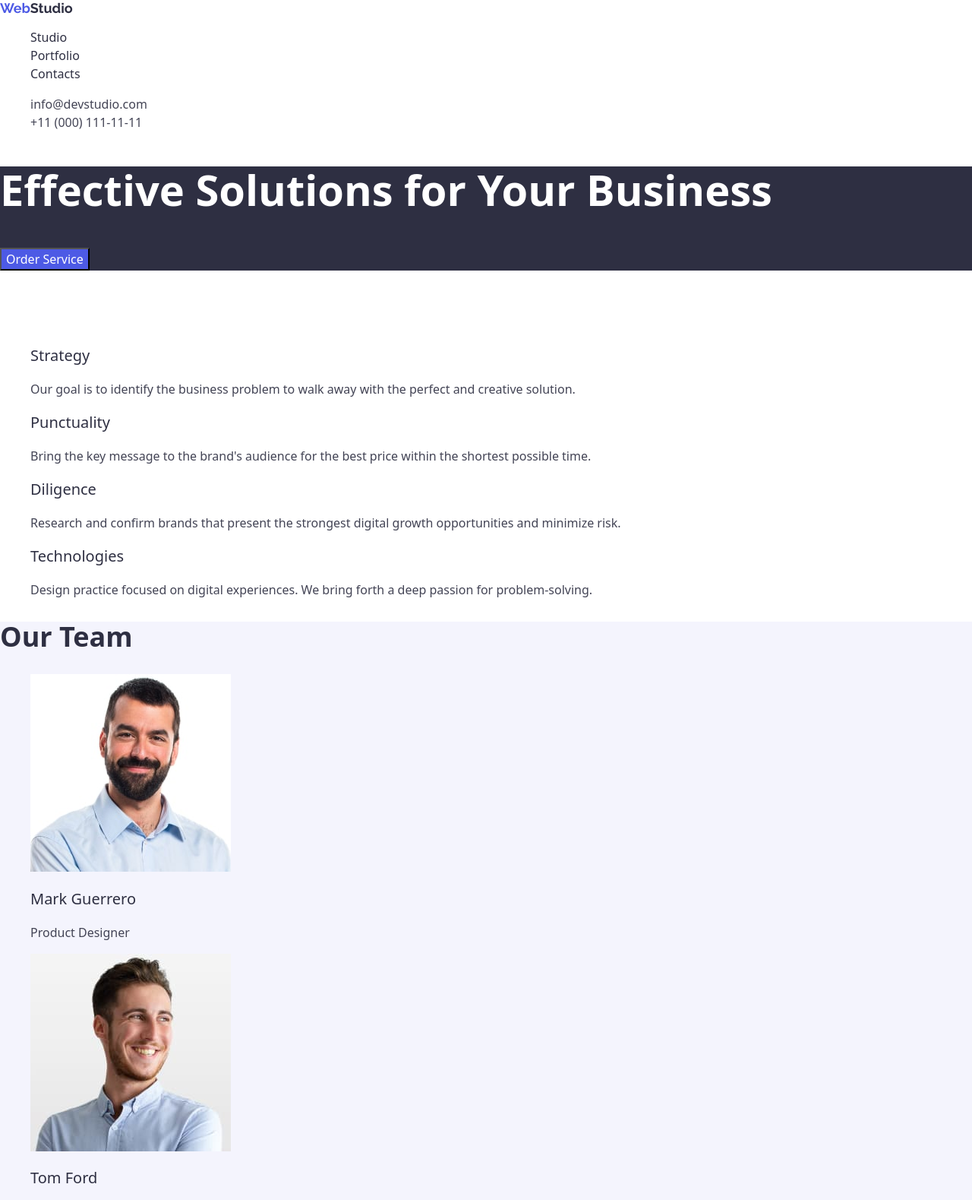
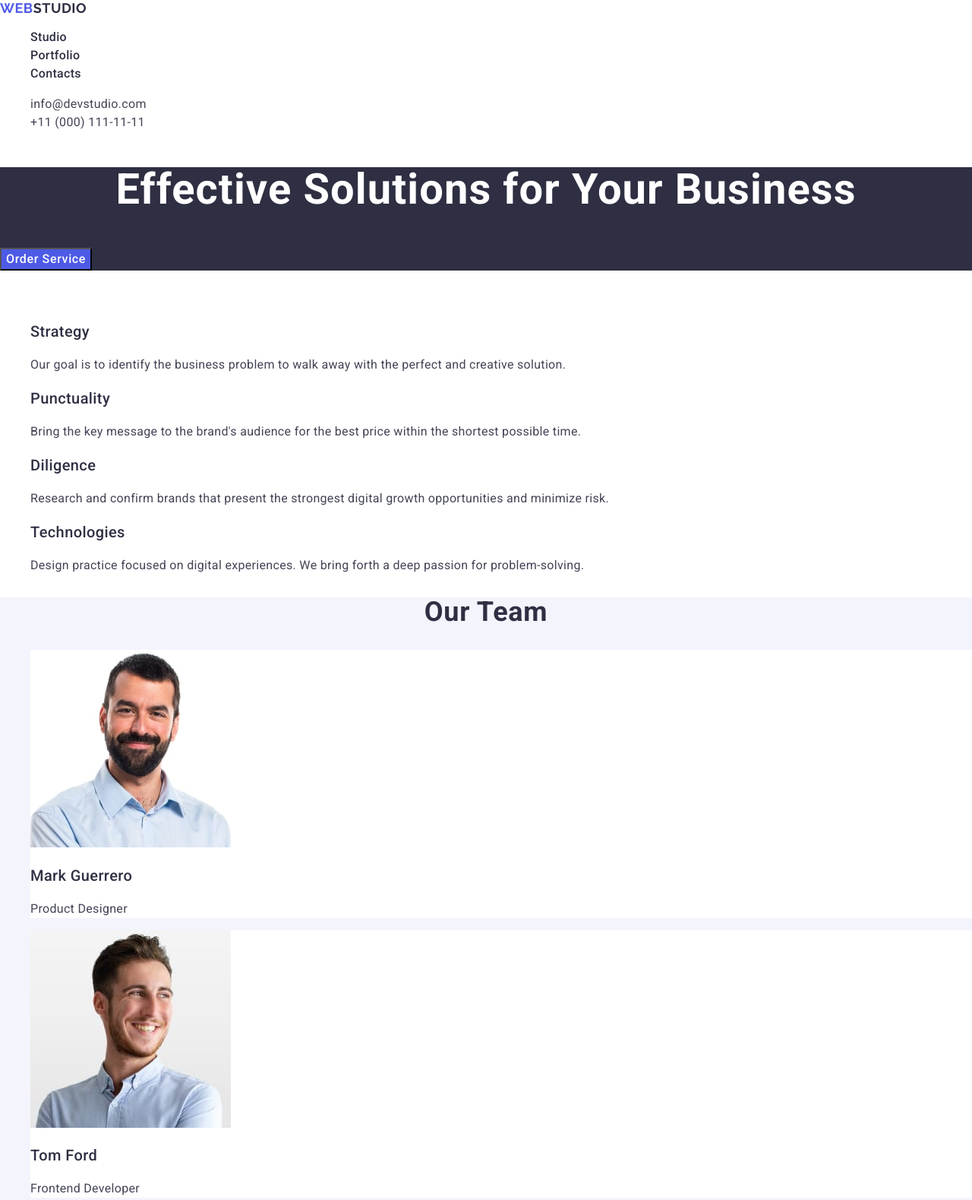
Before and after one commit to oleksiikorolenko/goit-markup-hw-02, a plain HTML site: page index.html in a window 1280 px wide. Shown: the top 1579 px of the page at 76% size. Drawn offline with nearby package versions, Linux system fonts and the light colour scheme.

Commit message:
update html and css files

```diff
--- a/css/styles.css
+++ b/css/styles.css
@@ -1,21 +1,24 @@
 body{
-    font-family: "Roboto", "Raleway" sans-serif;
-    color: #2E2F42;
+    font-family: "Roboto", sans-serif;
+    color: #434455;
+    background-color: #FFFFFF;
 }
 
 
 
 .header-logo{
-    color: #2E2F42;
+    color: #4D5AE5;
     font-family: "Raleway", sans-serif;
     font-size: 18px;
     font-weight: 700;
-    line-height: 21px;
+    line-height: 1.17;
+    letter-spacing: 0.03em;
     text-decoration: none;
+    text-transform: uppercase;
 }
 
 .half-logo{
-    color: #4D5AE5;
+    color: #2E2F42;
 }
 .page-links{
     list-style-type: none;
@@ -26,68 +29,86 @@ body{
     font-weight: 500;
     line-height: 24px;
     text-decoration: none;
+    letter-spacing: 0.02em;
 }
 .page-links .link:hover,
 .page-links .link:focus{
     color: #404BBF;
 }
 
-.address-links{
-    list-style-type: none;
-    font-style: normal;
-}
+
+
 .address-links .link{
     color: #434455;
     font-size: 16px;
     font-weight: 400;
     line-height: 24px;
+    letter-spacing: 0.02em;
     text-decoration: none;
 }
 .address-links .link:hover,
 .address-links .link:focus{
     color: #404BBF;
 }
+.address-links{
+    font-style: normal;
+}
+.contacts-list{
+    list-style-type: none;
+}
 .hero{
     background-color: #2E2F42;
 }
-h1{
+.hero-title{
     color: #FFFFFF;
     font-weight: 700;
     font-size: 56px;
-    line-height: 60px;
+    line-height: 1.07;
+    text-align: center;
+    letter-spacing: 0.02em;
 }
 
-button{
+.page-button{
     color: #FFFFFF;
     background-color: #4D5AE5;
+    font-family: "Roboto" sans-serif;
     font-weight: 500;
     font-size: 16px;
     line-height: 24px;
+    letter-spacing: 0.04em;
     cursor: pointer;
 }
-button:hover,
-button:focus{
+.page-button:hover,
+.page-button:focus{
     background-color: #404BBF;
 }
 
-h2{
+.title{
     color: #2E2F42;
         font-weight: 700;
         font-size: 36px;
-        line-height: 40px;
+        line-height: 1.11;
+        text-align: center;
+        letter-spacing: 0.02em;
+        text-transform: capitalize;
 }
-h3{
+.list-item{
+    background-color: #FFFFFF;
+}
+.list-titles{
 color: #2E2F42;
     font-weight: 500;
     font-size: 20px;
     line-height: 24px;
+    letter-spacing: 0.02em;
 
 }
-p{
+.list-text{
     color: #434455;
         font-weight: 400;
         font-size: 16px;
         line-height: 24px;
+        letter-spacing: 0.02em;
 
 }
 .values-title{
@@ -109,16 +130,22 @@ p{
     background-color: #2E2F42;
 }
 .footer-logo{
-    color: #F4F4FD;
+    color: #4d5ae5;
         font-family: "Raleway", sans-serif;
         font-size: 18px;
         font-weight: 700;
-        line-height: 21px;
+        line-height: 1.17;
+        letter-spacing: 0.03em;
+        text-transform: uppercase;
         text-decoration: none;
+}
+.footer-half-logo{
+    color: #f4f4fd;
 }
 .footer-text{
 color: #F4F4FD;
     font-weight: 400;
     font-size: 16px;
     line-height: 24px;
+    letter-spacing: 0.02em;
 }
--- a/index.html
+++ b/index.html
@@ -23,16 +23,16 @@
     <header>
       <nav>
         <a class="header-logo" href="/"
-          ><span class="half-logo">Web</span>Studio</a
+          >Web<span class="half-logo">Studio</span></a
         >
         <ul class="page-links">
-          <li><a class="link" href="">Studio</a></li>
+          <li><a class="link" href="./index.html">Studio</a></li>
           <li><a class="link" href="">Portfolio</a></li>
           <li><a class="link" href="">Contacts</a></li>
         </ul>
       </nav>
-      <address>
-        <ul class="address-links">
+      <address class="address-links">
+        <ul class="contacts-list">
           <li>
             <a class="link" href="mailto:info@devstudio.com"
               >info@devstudio.com</a
@@ -46,36 +46,36 @@
     </header>
     <main>
       <section class="hero">
-        <h1>Effective Solutions for Your Business</h1>
-        <button type="button">Order Service</button>
+        <h1 class="hero-title">Effective Solutions for Your Business</h1>
+        <button class="page-button" type="button">Order Service</button>
       </section>
       <section>
         <h2 class="values-title">Values</h2>
         <ul class="values-list">
           <li>
-            <h3>Strategy</h3>
-            <p>
+            <h3 class="list-titles">Strategy</h3>
+            <p class="list-text">
               Our goal is to identify the business problem to walk away with the
               perfect and creative solution.
             </p>
           </li>
           <li>
-            <h3>Punctuality</h3>
-            <p>
+            <h3 class="list-titles">Punctuality</h3>
+            <p class="list-text">
               Bring the key message to the brand's audience for the best price
               within the shortest possible time.
             </p>
           </li>
           <li>
-            <h3>Diligence</h3>
-            <p>
+            <h3 class="list-titles">Diligence</h3>
+            <p class="list-text">
               Research and confirm brands that present the strongest digital
               growth opportunities and minimize risk.
             </p>
           </li>
           <li>
-            <h3>Technologies</h3>
-            <p>
+            <h3 class="list-titles">Technologies</h3>
+            <p class="list-text">
               Design practice focused on digital experiences. We bring forth a
               deep passion for problem-solving.
             </p>
@@ -83,52 +83,52 @@
         </ul>
       </section>
       <section class="team">
-        <h2>Our Team</h2>
+        <h2 class="title">Our Team</h2>
         <ul class="team-list">
-          <li>
+          <li class="list-item">
             <img
               src="./images/img-3-min.jpg"
               alt="Mark Guerrero"
               width="264"
               height="260"
             />
-            <h3>Mark Guerrero</h3>
-            <p>Product Designer</p>
+            <h3 class="list-titles">Mark Guerrero</h3>
+            <p class="list-text">Product Designer</p>
           </li>
-          <li>
+          <li class="list-item">
             <img
               src="./images/img-2-min.jpg"
               alt="Tom Ford"
               width="264"
               height="260"
             />
-            <h3>Tom Ford</h3>
-            <p>Frontend Developer</p>
+            <h3 class="list-titles">Tom Ford</h3>
+            <p class="list-text">Frontend Developer</p>
           </li>
-          <li>
+          <li class="list-item">
             <img
               src="./images/img-1-min.jpg"
               alt="Camila Garcia"
               width="264"
               height="260"
             />
-            <h3>Camila Garcia</h3>
-            <p>Marketing</p>
+            <h3 class="list-titles">Camila Garcia</h3>
+            <p class="list-text">Marketing</p>
           </li>
-          <li>
+          <li class="list-item">
             <img
               src="./images/img-min.jpg"
               alt="Daniel Wilson"
               width="264"
               height="260"
             />
-            <h3>Daniel Wilson</h3>
-            <p>UI Designer</p>
+            <h3 class="list-titles">Daniel Wilson</h3>
+            <p class="list-text">UI Designer</p>
           </li>
         </ul>
       </section>
       <section>
-        <h2>Our Portfolio</h2>
+        <h2 class="title">Our Portfolio</h2>
         <ul class="works-list">
           <li>
             <img
@@ -137,8 +137,8 @@
               width="360"
               height="300"
             />
-            <h3>Banking App</h3>
-            <p>App</p>
+            <h3 class="list-titles">Banking App</h3>
+            <p class="list-text">App</p>
           </li>
           <li>
             <img
@@ -147,8 +147,8 @@
               width="360"
               height="300"
             />
-            <h3>Cashless Payment</h3>
-            <p>Marketing</p>
+            <h3 class="list-titles">Cashless Payment</h3>
+            <p class="list-text">Marketing</p>
           </li>
           <li>
             <img
@@ -157,8 +157,8 @@
               width="360"
               height="300"
             />
-            <h3>Meditation App</h3>
-            <p>App</p>
+            <h3 class="list-titles">Meditation App</h3>
+            <p class="list-text">App</p>
           </li>
           <li>
             <img
@@ -167,8 +167,8 @@
               width="360"
               height="300"
             />
-            <h3>Taxi Service</h3>
-            <p>Marketing</p>
+            <h3 class="list-titles">Taxi Service</h3>
+            <p class="list-text">Marketing</p>
           </li>
           <li>
             <img
@@ -177,8 +177,8 @@
               width="360"
               height="300"
             />
-            <h3>Screen Illustrations</h3>
-            <p>Design</p>
+            <h3 class="list-titles">Screen Illustrations</h3>
+            <p class="list-text">Design</p>
           </li>
           <li>
             <img
@@ -187,15 +187,15 @@
               width="360"
               height="300"
             />
-            <h3>Online Courses</h3>
-            <p>Marketing</p>
+            <h3 class="list-titles">Online Courses</h3>
+            <p class="list-text">Marketing</p>
           </li>
         </ul>
       </section>
     </main>
     <footer class="footer-page">
       <a class="footer-logo" href="/"
-        ><span class="half-logo">Web</span>Studio</a
+        >Web<span class="footer-half-logo">Studio</span></a
       >
       <p class="footer-text">
         Increase the flow of customers and sales for your business with digital
```
